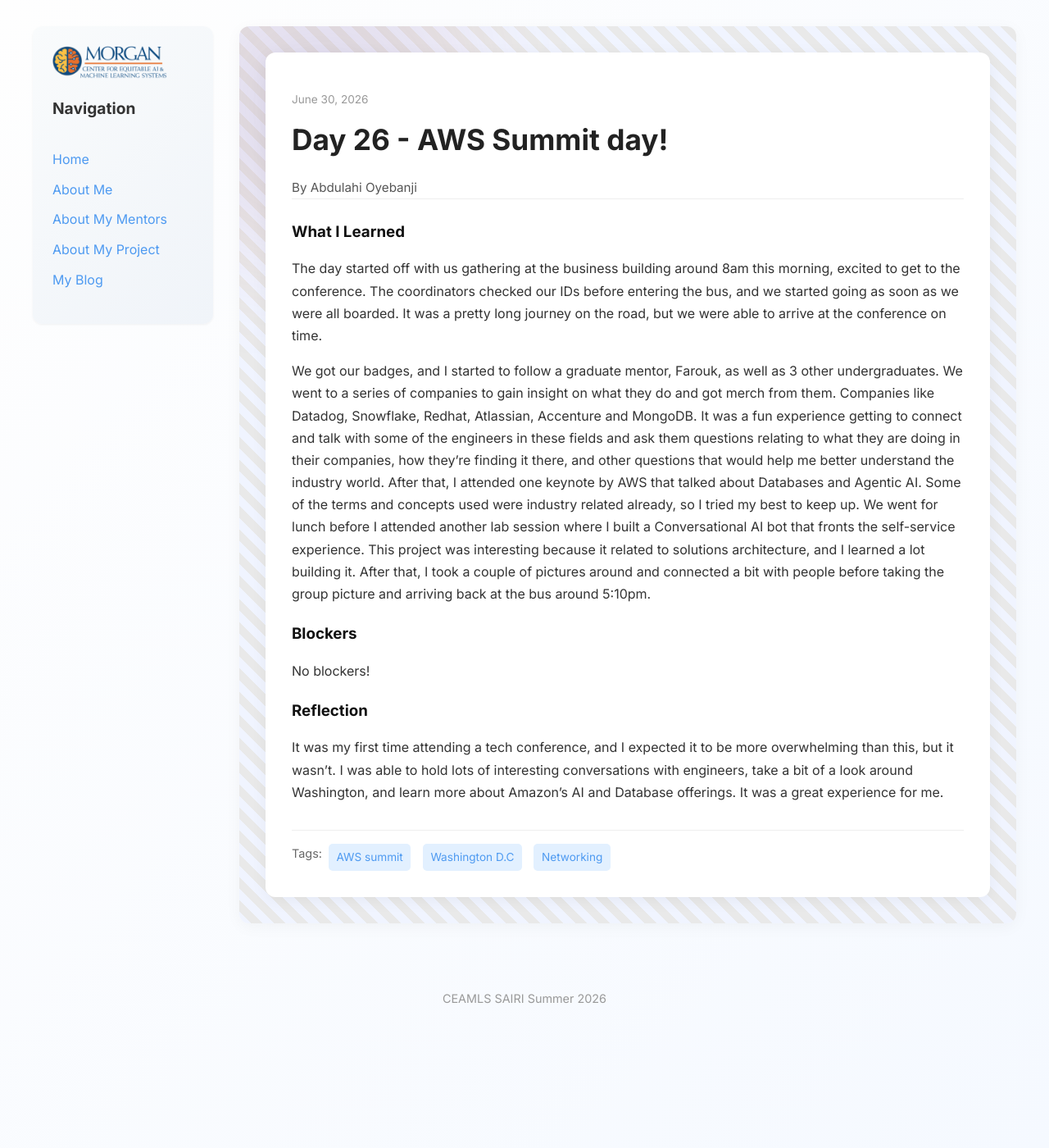
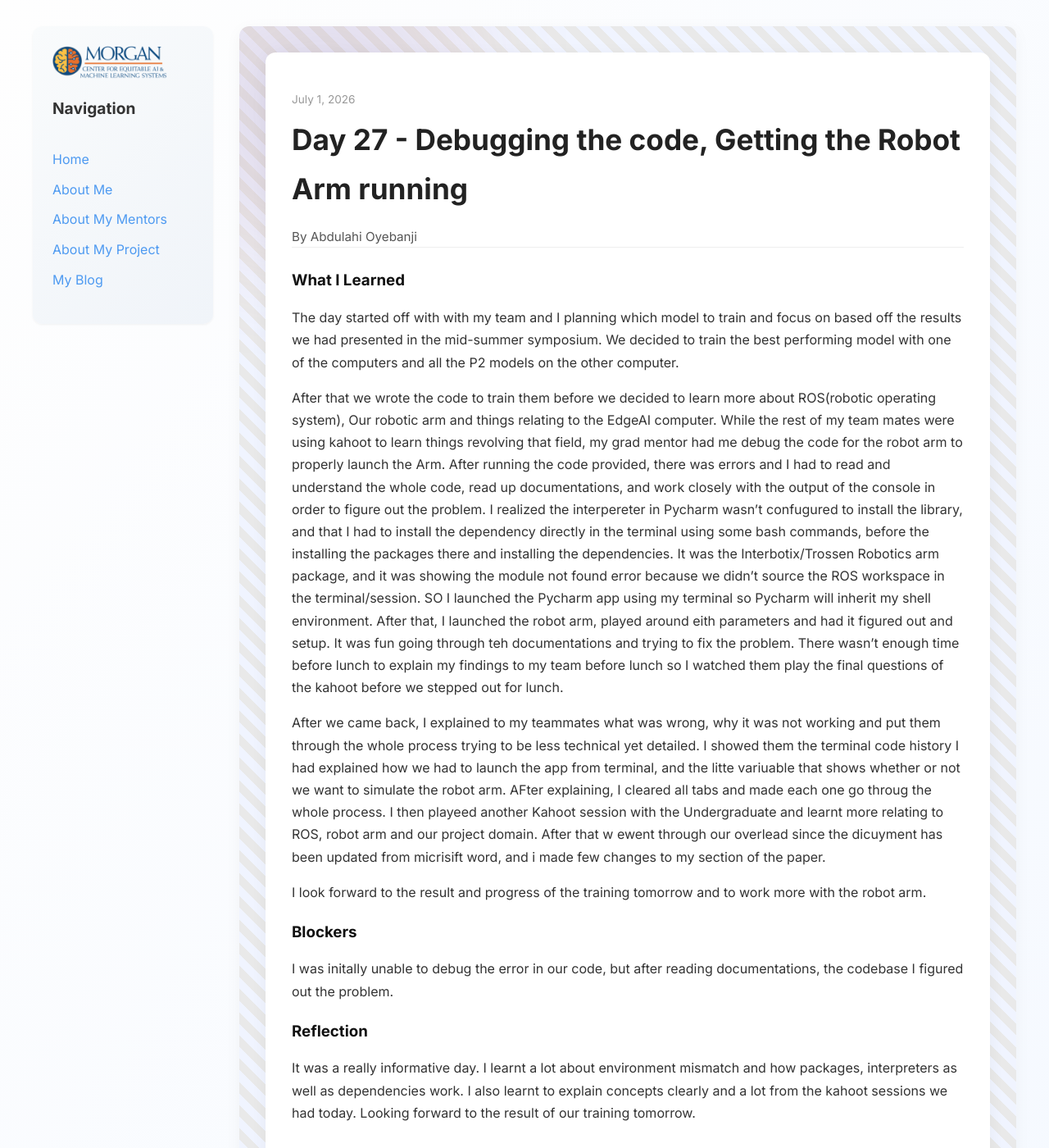
Before and after one commit to abdulahi-banji/abdulahi-banjiceamls26.github.io, a Jekyll site: the page built from _posts/2026-07-01-day-27.md, in a window 1280 px wide and 1400 px high. Shown: the whole window at 82% size. Built offline with Jekyll 4.4.1, drawn with Linux system fonts in a browser that asks for light colours.

Commit message:
Day 27 draft

```diff
--- a/_posts/2026-07-01-day-27.md
+++ b/_posts/2026-07-01-day-27.md
@@ -1,18 +1,21 @@
 ---
 layout: post
-title: "Day 26 - AWS Summit day!"
-date: "2026-06-30 00:00:00"
-permalink: /day26.html
-tags: ["AWS summit", "Washington D.C", "Networking"]
+title: "Day 27 - Debugging the code, Getting the Robot Arm running"
+date: "2026-07-01 00:00:00"
+permalink: /day27.html
+tags: ["ROS", "RObot Arm", "YOLO11x"]
 
 what_i_learned: |
-  The day started off with us gathering at the business building around 8am this morning, excited to get to the conference. The coordinators checked our IDs before entering the bus, and we started going as soon as we were all boarded. It was a pretty long journey on the road, but we were able to arrive at the conference on time.
+  The day started off with with my team and I planning which model to train and focus on based off the results we had presented in the mid-summer symposium. We decided to train the best performing model with one of the computers and all the P2 models on the other computer.
 
-  We got our badges, and I started to follow a graduate mentor, Farouk, as well as 3 other undergraduates. We went to a series of companies to gain insight on what they do and got merch from them. Companies like Datadog, Snowflake, Redhat, Atlassian, Accenture and MongoDB. It was a fun experience getting to connect and talk with some of the engineers in these fields and ask them questions relating to what they are doing in their companies, how they're finding it there, and other questions that would help me better understand the industry world. After that, I attended one keynote by AWS that talked about Databases and Agentic AI. Some of the terms and concepts used were industry related already, so I tried my best to keep up. We went for lunch before I attended another lab session where I built a Conversational AI bot that fronts the self-service experience. This project was interesting because it related to solutions architecture, and I learned a lot building it. After that, I took a couple of pictures around and connected a bit with people before taking the group picture and arriving back at the bus around 5:10pm.
+  After that we wrote the code to train them before we decided to learn more about ROS(robotic operating system), Our robotic arm and things relating to the EdgeAI computer. While the rest of my team mates were using kahoot to learn things revolving that field, my grad mentor had me debug the code for the robot arm to properly launch the Arm. After running the code provided, there was errors and I had to read and understand the whole code, read up documentations, and work closely with the output of the console in order to figure out the problem. I realized the interpereter in Pycharm wasn't confugured to install the library, and that I had to install the dependency directly in the terminal using some bash commands, before the installing the packages there and installing the dependencies. It was the Interbotix/Trossen Robotics arm package, and it was showing the module not found error because we didn't source the ROS workspace in the terminal/session. SO I launched the Pycharm app using my terminal so Pycharm will inherit my shell environment. After that, I launched the robot arm, played around eith parameters and had it figured out and setup. It was fun going through teh documentations and trying to fix the problem. There wasn't enough time before lunch to explain my findings to my team before lunch so I watched them play the final questions of the kahoot before we stepped out for lunch.
 
+  After we came back, I explained to my teammates what was wrong, why it was not working and put them through the whole process trying to be less technical yet detailed. I showed them the terminal code history I had explained how we had to launch the app from terminal, and the litte variuable that shows whether or not we want to simulate the robot arm. AFter explaining, I cleared all tabs and made each one go throug the whole process. I then playeed another Kahoot session with the Undergraduate and learnt more relating to ROS, robot arm and our project domain. After that w ewent through our overlead since the dicuyment has been updated from micrisift word, and i made few changes to my section of the paper.
+
+  I look forward to the result and progress of the training tomorrow and to work more with the robot arm.
 blockers: |
-  No blockers!
+  I was initally unable to debug the error in our code, but after reading documentations, the codebase I figured out the problem.
 
 reflection: |
-  It was my first time attending a tech conference, and I expected it to be more overwhelming than this, but it wasn't. I was able to hold lots of interesting conversations with engineers, take a bit of a look around Washington, and learn more about Amazon's AI and Database offerings. It was a great experience for me.
+  It was a really informative day. I learnt a lot about environment mismatch  and how packages, interpreters as well as  dependencies work. I also learnt to explain concepts clearly and a lot from the kahoot sessions we had today. Looking forward to the result of our training tomorrow.
 ---
```
